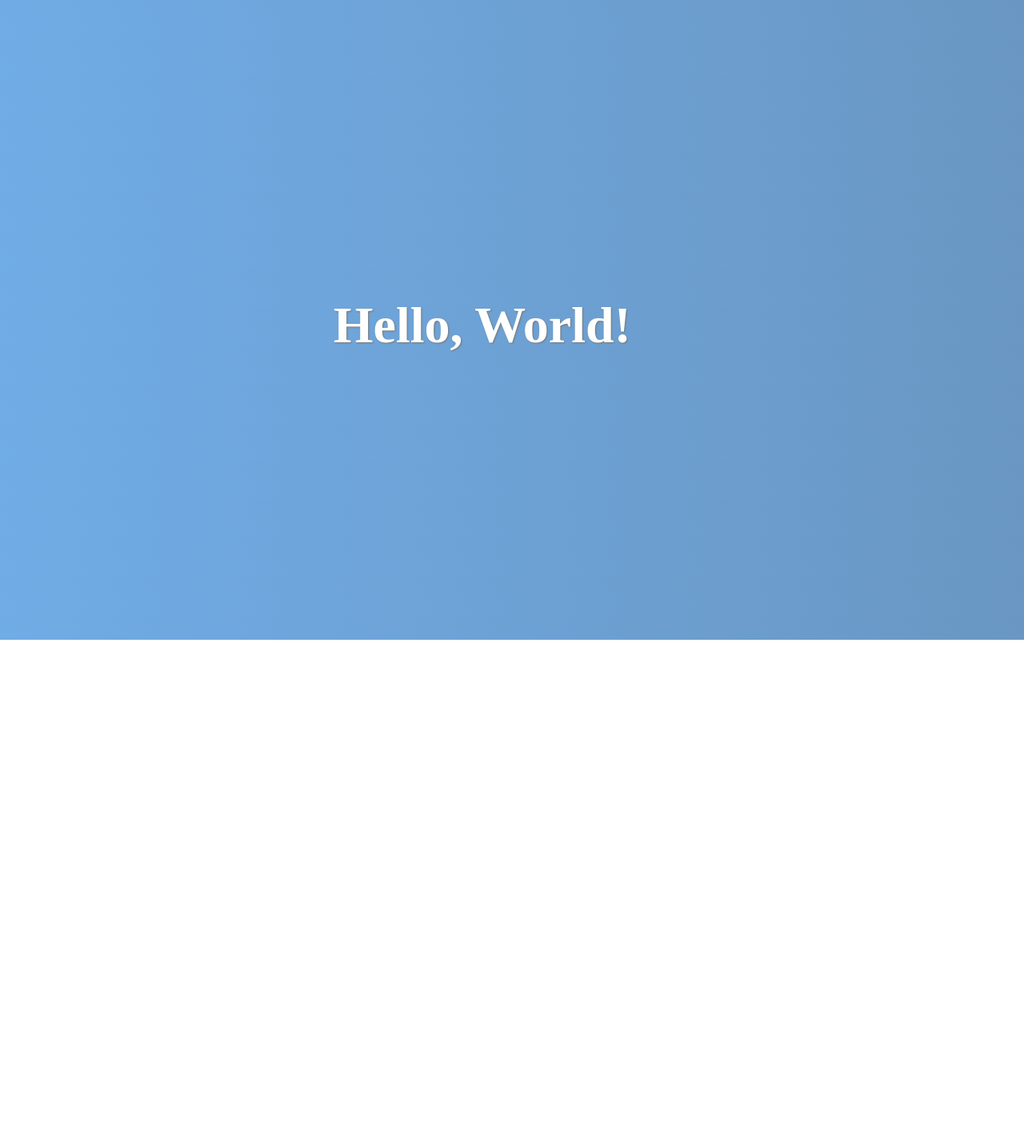
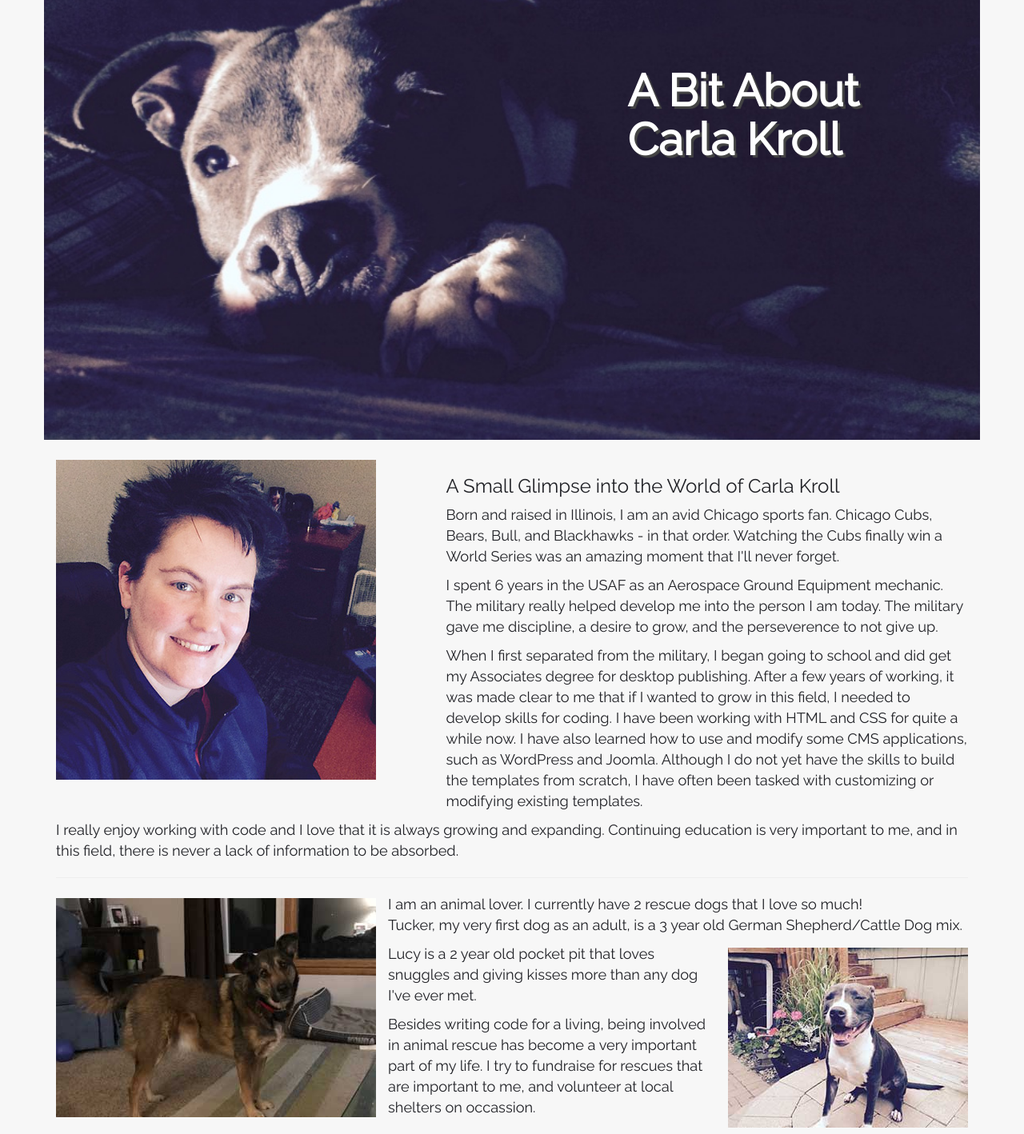
Before and after one commit to ckroll17/myProject01, a plain HTML site: page index.html in a window 1280 px wide. Shown: the top 1418 px of the page at 80% size. Before the commit the page ends 800 px from the top, so only its background shows below. Drawn offline with nearby package versions, Linux system fonts and the light colour scheme.

Commit message:
Redeveloped site files to reflect about me page

```diff
--- /dev/null
+++ b/css/main.css
@@ -0,0 +1,51 @@
+@import url('https://fonts.googleapis.com/css?family=Raleway');
+
+body{
+  font-family: 'Raleway', sans-serif;
+  background-color:#f7f7f7;
+  color: #202126;
+  min-width: 100%;
+}
+
+p{
+  font-size: 1.3em;
+}
+.about1{
+  background: url(../images/lucylou.jpg) no-repeat center center;
+  background-size: cover;
+  margin-bottom: 25px;
+  min-height: 550px;
+  overflow: none;
+}
+
+.about1b{
+  color: #fff;
+  font-size: 4em;
+  position: absolute;
+  top: 50%;
+  left: 50%;
+    -ms-transform: translate(-50%, -50%);
+    transform: translate(50%, 50%);
+    font-weight: bolder;
+    text-shadow: 3px 3px 1px #444;
+}
+
+.left1 {
+  padding: 5px 15px 5px 0;
+  float: left;
+}
+
+.right1 {
+  padding: 5px 0 5px 15px;
+  float: right;
+}
+
+.family{
+  padding: 35px 0 0 0;
+}
+
+.footer{
+  background-color: #555;
+  color: #fff;
+  padding: 25px 0 15px 0;
+}
--- a/css/style.css
+++ /dev/null
@@ -1,36 +0,0 @@
-body {
-  color: #fff;
-  text-shadow: 1px 1px 2px #777;
-  background: linear-gradient(242deg, #3062a7, #5d6d7d, #70ace6);
-  background-size: 600% 600%;
-
-  -webkit-animation: AnimationName 16s ease infinite;
-  -moz-animation: AnimationName 16s ease infinite;
-  animation: AnimationName 16s ease infinite;
-
-  @-webkit-keyframes AnimationName {
-      0%{background-position:0% 77%}
-      50%{background-position:100% 24%}
-      100%{background-position:0% 77%}
-  }
-  @-moz-keyframes AnimationName {
-      0%{background-position:0% 77%}
-      50%{background-position:100% 24%}
-      100%{background-position:0% 77%}
-  }
-  @keyframes AnimationName {
-      0%{background-position:0% 77%}
-      50%{background-position:100% 24%}
-      100%{background-position:0% 77%}
-  }
-  }
-
-  h1{
-    margin: 0;
-    font-size: 4em;
-    position: absolute;
-    top: 50%;
-    left: 50%;
-    -ms-transform: translate(-50%, -50%);
-    transform: translate(-60%, -40%);
-  }
--- a/index.html
+++ b/index.html
@@ -1,14 +1,59 @@
 <!DOCTYPE html>
 <html>
   <head>
-    <title>Hello World</title>
-    <link rel="stylesheet" type="text/css" href="css/style.css" />
+    <meta charset="utf-8">
+    <title>A Bit About Carla Kroll</title>
+    <link rel="icon" href="favicon.ico" type="image/x-icon" />
+    <link rel="stylesheet" href="https://maxcdn.bootstrapcdn.com/bootstrap/3.3.7/css/bootstrap.min.css" integrity="sha384-BVYiiSIFeK1dGmJRAkycuHAHRg32OmUcww7on3RYdg4Va+PmSTsz/K68vbdEjh4u" crossorigin="anonymous">
+    <script src="https://maxcdn.bootstrapcdn.com/bootstrap/3.3.7/js/bootstrap.min.js" integrity="sha384-Tc5IQib027qvyjSMfHjOMaLkfuWVxZxUPnCJA7l2mCWNIpG9mGCD8wGNIcPD7Txa" crossorigin="anonymous"></script>
+    <link style="text/css" href="css/main.css" rel="stylesheet">
   </head>
   <body>
-    <div>
-      <h1>
-        Hello, World!
-      </h1>
+    <div class="container about1">
+        <div class="row">
+            <div class="col-md-12">
+              <h1 class="about1b">A Bit About<br>Carla Kroll</h1>
+            </div>
+        </div>
+    </div>
+    <div class="container">
+      <div class="row">
+        <div class="col-md-5">
+          <div><img src="images/carla.jpg" class="img-responsive"></div>
+        </div>
+        <div class="col-md-7">
+          <h3>A Small Glimpse into the World of Carla Kroll</h3>
+          <p>Born and raised in Illinois, I am an avid Chicago sports fan. Chicago Cubs, Bears, Bull, and Blackhawks - in that order. Watching the Cubs finally win a World Series was an amazing moment that I'll never forget.</p>
+          <p>I spent 6 years in the USAF as an Aerospace Ground Equipment mechanic. The military really helped develop me into the person I am today. The military gave me discipline, a desire to grow, and the perseverence to not give up. </p>
+          <p>When I first separated from the military, I began going to school and did get my Associates degree for desktop publishing. After a few years of working, it was made clear to me that if I wanted to grow in this field, I needed to develop skills for coding. I have been working with HTML and CSS for quite a while now. I have also learned how to use and modify some CMS applications, such as WordPress and Joomla. Although I do not yet have the skills to build the templates from scratch, I have often been tasked with customizing or modifying existing templates.</p>
+        </div>
+      </div>
+    </div>
+    <div class="container">
+      <div class="row">
+        <div class="col-md-12">
+          <p>I really enjoy working with code and I love that it is always growing and expanding. Continuing education is very important to me, and in this field, there is never a lack of information to be absorbed.</p>
+          <hr />
+          <div class="left1"><img src="images/tucker1.jpg"></div>
+          <p>I am an animal lover. I currently have 2 rescue dogs that I love so much!<br />
+          Tucker, my very first dog as an adult, is a 3 year old German Shepherd/Cattle Dog mix.</p>
+          <div class="right1"><img src="images/lucy1.jpg" class="img-responsive"></div>
+          <p>Lucy is a 2 year old pocket pit that loves snuggles and giving kisses more than any dog I've ever met.</p>
+          <p>Besides writing code for a living, being involved in animal rescue has become a very important part of my life. I try to fundraise for rescues that are important to me, and volunteer at local shelters on occassion.</p>
+        </div>
+      </div>
+    </div>
+    <div class="container">
+      <div class="row">
+        <div col-md-12>
+          <div class="family" align="center"><img src="images/bears-fam.jpg"></div>
+        </div>
+      </div>
+    </div>
+    <div class="footer">
+      <div align="center">
+        <p>Carla Kroll | Developer in Progress | carlakroll7@gmail.com</p>
+      </div>
     </div>
   </body>
 </html>
```
Also changed, not shown: favicon.ico (added), images/SubstandardFullSizeRender (1).jpg (added), images/bears-fam.jpg (added), images/carla.jpg (added), images/ckroll.png (added), images/lucy.jpg (added), images/lucy1.jpg (added), images/lucylou.jpg (added), images/sally.jpg (added), images/sally1.jpg (added), images/tree.jpg (added), images/tucker-and-lucy.jpg (added), images/tucker.jpg (added), images/tucker1.jpg (added), 1 more files, 1 other file.
